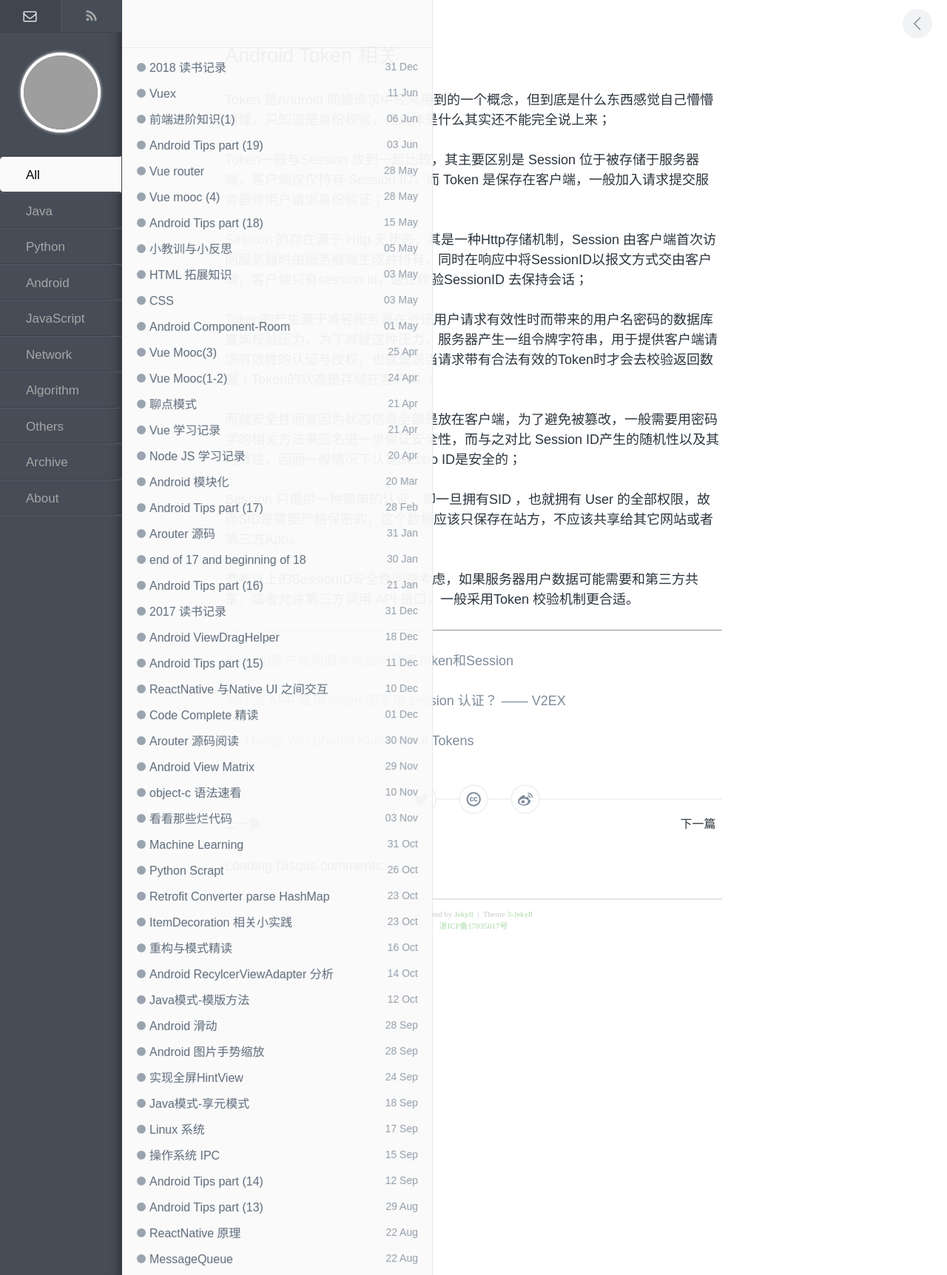
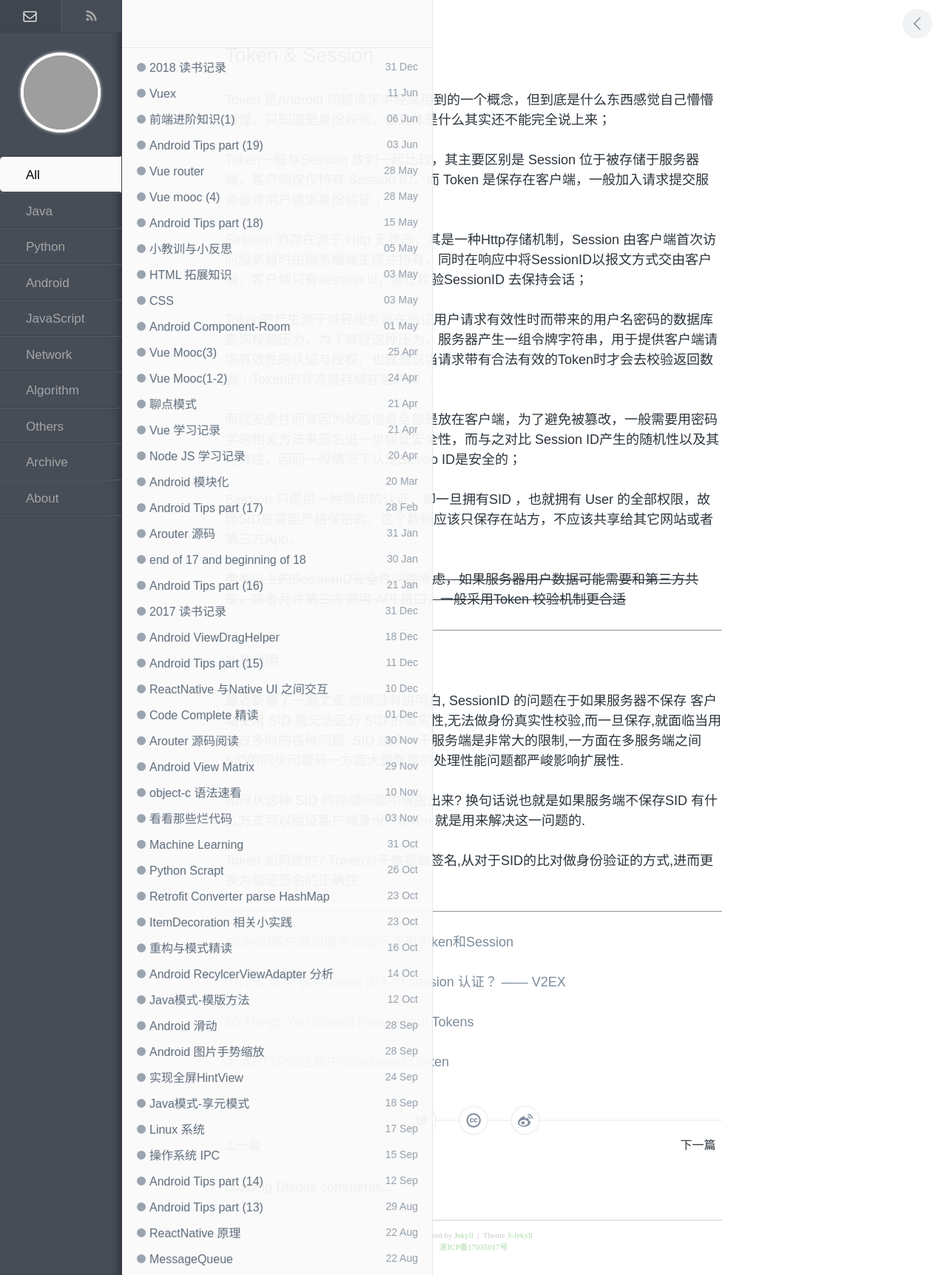
Before and after one commit to enlipan/enlipan.github.io, a Jekyll site: the page built from _posts/2016-02-15-android-about-token.md, in a window 1280 px wide. Shown: the whole page at 74% size. Built offline with Jekyll 4.4.1, drawn with Linux system fonts in a browser that asks for light colours; nearby versions of some CDN libraries; comment, search, counter and statistics services are not loaded; grey boxes are pictures that could not be loaded.

Commit message:
modify token

```diff
--- a/_posts/2016-02-15-android-about-token.md
+++ b/_posts/2016-02-15-android-about-token.md
@@ -1,6 +1,6 @@
 ---
 layout: post
-title: Android Token 相关
+title: Token & Session
 category: android
 ---
 
@@ -16,7 +16,20 @@
 
 Session 只提供一种简单的认证，即一旦拥有SID ，也就拥有 User 的全部权限，故而SID是需要严格保密的，这个数据应该只保存在站方，不应该共享给其它网站或者第三方App。
 
-参考以上的SessionID安全性问题考虑，如果服务器用户数据可能需要和第三方共享，或者允许第三方调用 API 接口，一般采用Token 校验机制更合适。
+~~参考以上的SessionID安全性问题考虑，如果服务器用户数据可能需要和第三方共享，或者允许第三方调用 API 接口，一般采用Token 校验机制更合适~~
+
+
+---
+
+补充说明:
+
+最近新看了一遍文章,觉得没有讲明白, SessionID 的问题在于如果服务器不保存 客户端使用 SID 就无法区分 SID 的真实性,无法做身份真实性校验,而一旦保存,就面临当用户过多时的各种问题, SID 过多对于服务端是非常大的限制,一方面在多服务端之间SID的同步问题另一方面大量数据的处理性能问题都严峻影响扩展性.
+
+如何从这种 SID 的存储问题中解脱出来? 换句话说也就是如果服务端不保存SID 有什么方式可以验证客户端身份? Token 就是用来解决这一问题的.
+
+Token 如何做的? Token对于数据做签名,从对于SID的比对做身份验证的方式,进而更换为验证签名的正确性.
+
+
 
 
 ---
@@ -27,3 +40,5 @@
 
 
 [10 Things You Should Know about Tokens](https://auth0.com/blog/2014/01/27/ten-things-you-should-know-about-tokens-and-cookies/)
+
+[闲话HTTP短连接中的Session和Token](https://zhuanlan.zhihu.com/p/38227861)
```
